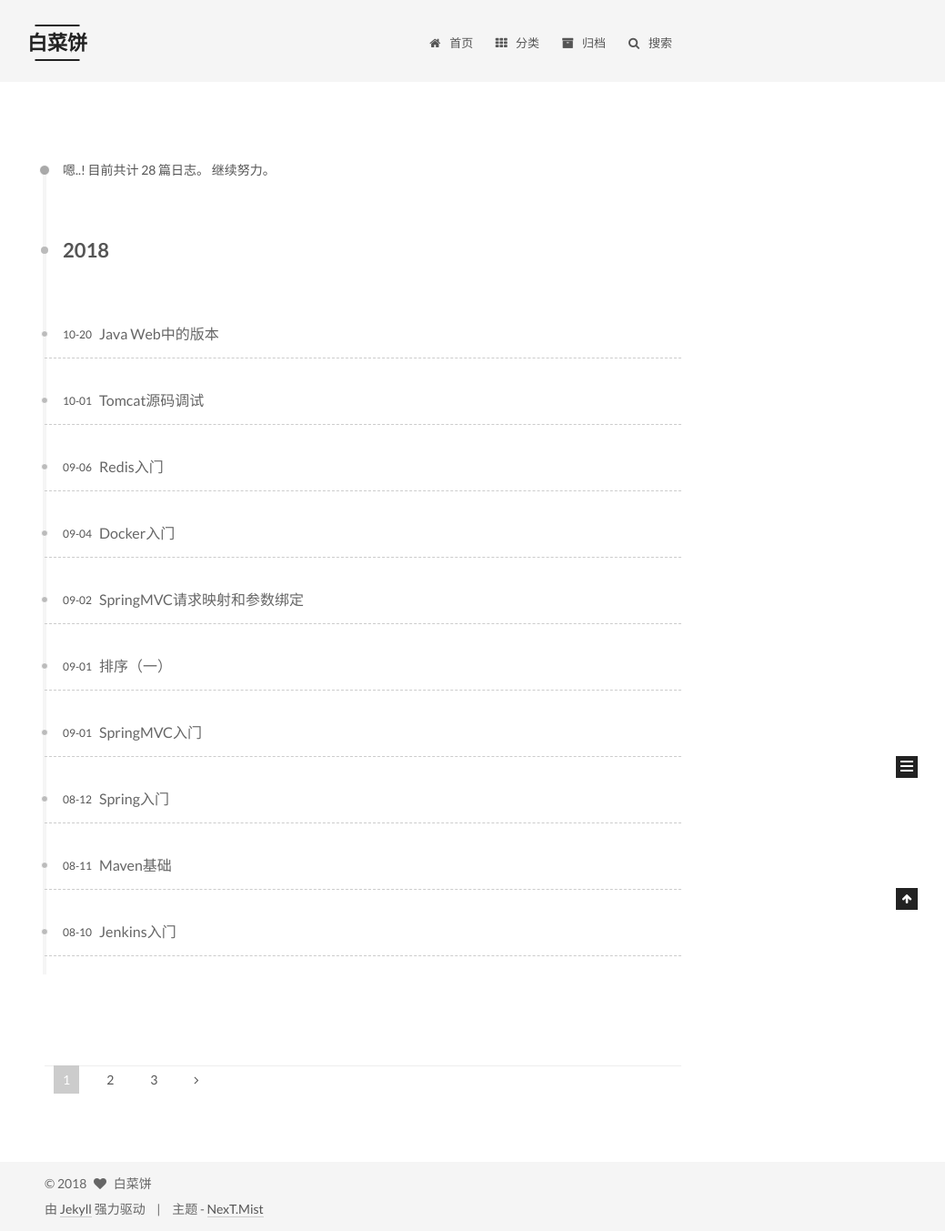
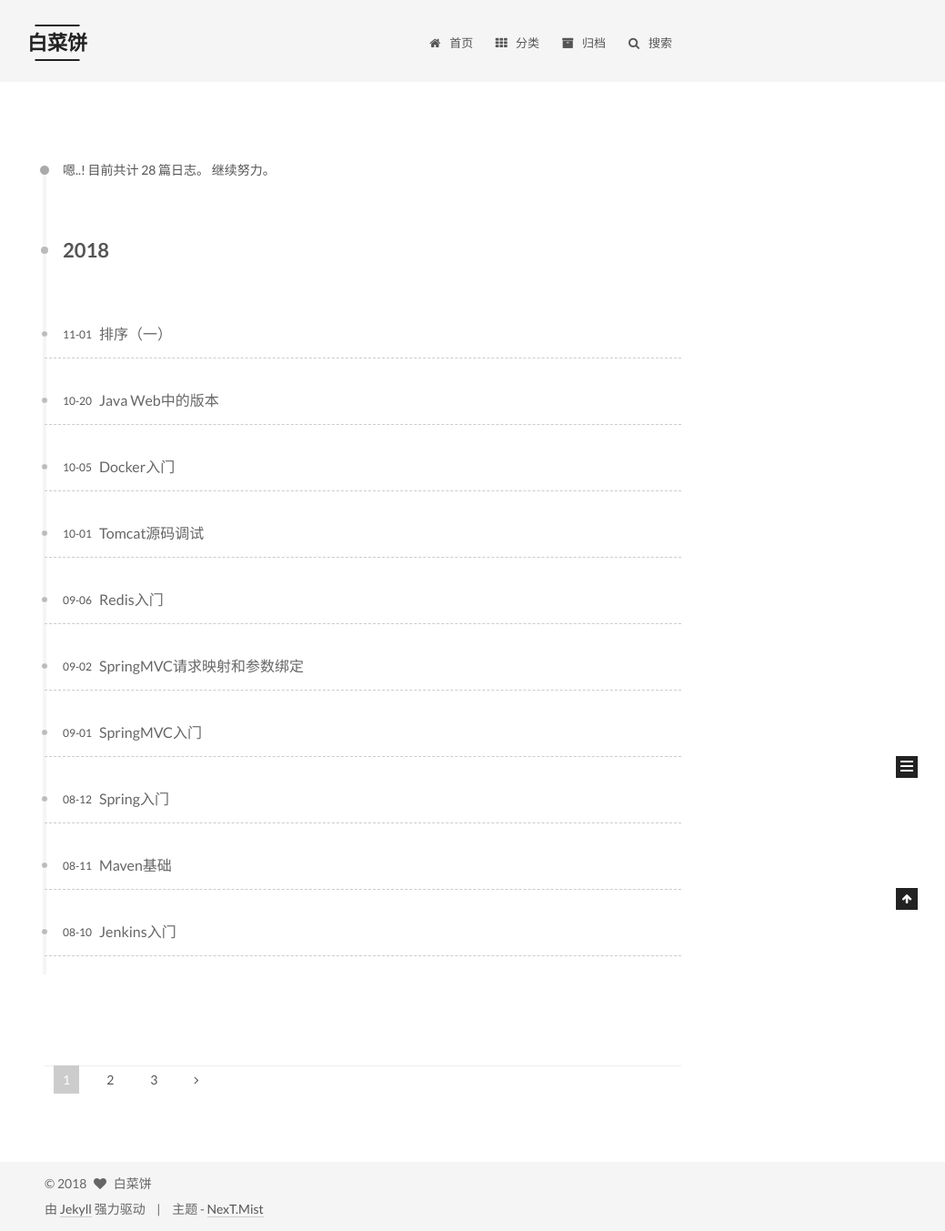
Before and after one commit to wocaishiliuke/wocaishiliuke.github.io, a Jekyll site: the page built from archives/index.html, in a window 1280 px wide. Shown: the whole page at 91% size, without its empty margins (241-1280 px from the left). Built offline with Jekyll 4.4.1, drawn with Linux system fonts in a browser that asks for light colours; comment, search, counter and statistics services are not loaded.

Commit message:
调整blo日期

```diff
--- a/_posts/Algorithm/2018-09-01-sort01.md
+++ b/_posts/Algorithm/2018-11-01-sort01.md
@@ -1,6 +1,6 @@
 ---
 title: 排序（一）
-date: 2018-09-01 19:02:09
+date: 2018-11-01 19:02:09
 categories:
     - Algorithm
 tags:
--- a/_posts/Docker/2018-09-04-docker01.md
+++ b/_posts/Docker/2018-10-05-docker01.md
@@ -1,6 +1,6 @@
 ---
 title: Docker入门
-date: 2018-09-04 19:01:09
+date: 2018-10-05 19:01:09
 categories:
     - Docker
 tags:
```
